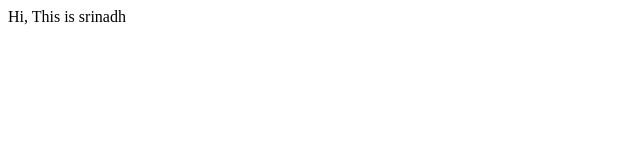
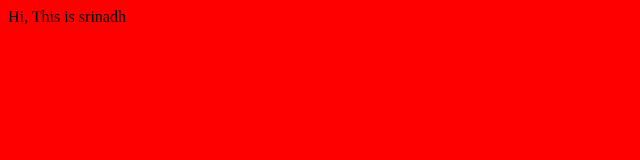
Before and after one commit to srinadhsomasani/student-site-sample, a plain HTML site: page index.html in a window 1280 px wide. Shown: the whole page, without its empty margins (0-640 px from the left). Drawn offline with Linux system fonts and the light colour scheme.

Commit message:
color update

```diff
--- a/index.html
+++ b/index.html
@@ -5,6 +5,7 @@
     <meta charset="UTF-8">
     <meta http-equiv="X-UA-Compatible" content="IE=edge">
     <meta name="viewport" content="width=device-width, initial-scale=1.0">
+    <link rel="stylesheet" href="styles.css">
     <title>Studentname</title>
 </head>
 
--- a/styles.css
+++ b/styles.css
@@ -1,4 +1,3 @@
 body {
     background-color: red;
-    ;
 }
```
